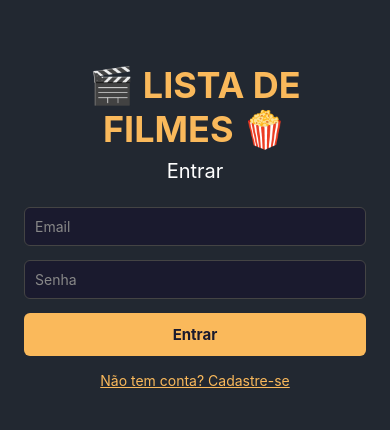
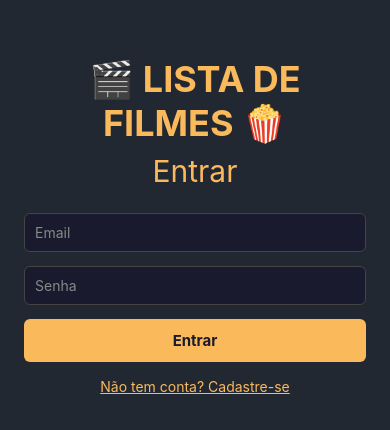
Before and after one commit to ovictorqueiroz/projetoFilmesReact, a React Native app: screen / in a window 390 px wide. Shown: the part 196-626 px from the top of the page. Built offline with nearby package versions, Linux system fonts and the light colour scheme; no server answers.

Commit message:
fix: final commit

```diff
--- a/src/components/Login.js
+++ b/src/components/Login.js
@@ -107,8 +107,8 @@ const styles = StyleSheet.create({
     marginBottom: 8,
   },
   subtitulo: {
-    fontSize: 20,
-    color: '#fff',
+    fontSize: 30,
+    color: '#FAB95B',
     textAlign: 'center',
     marginBottom: 24,
   },
```
